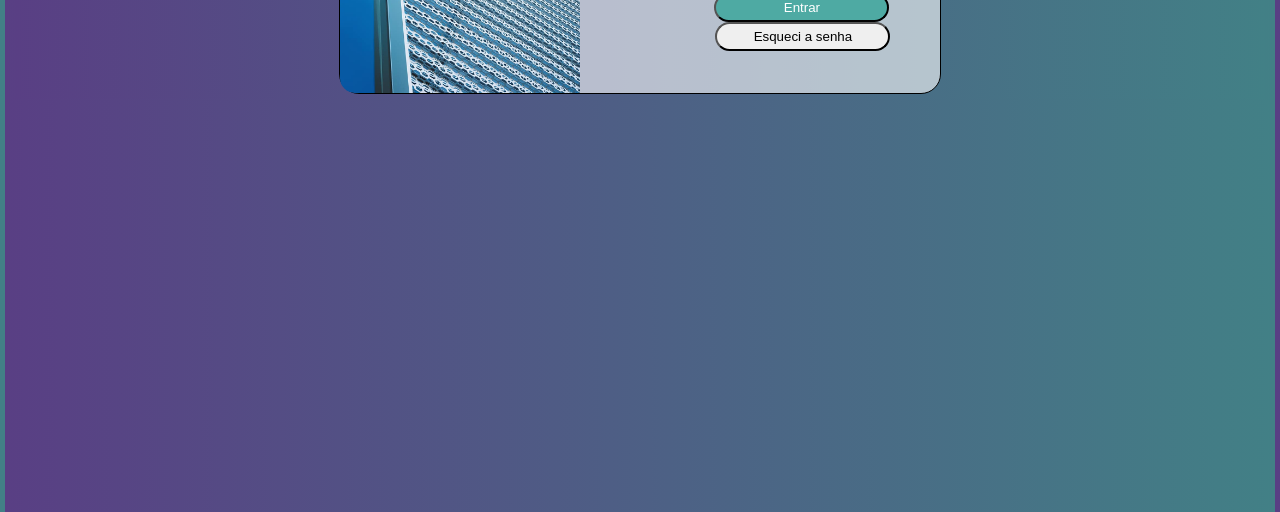
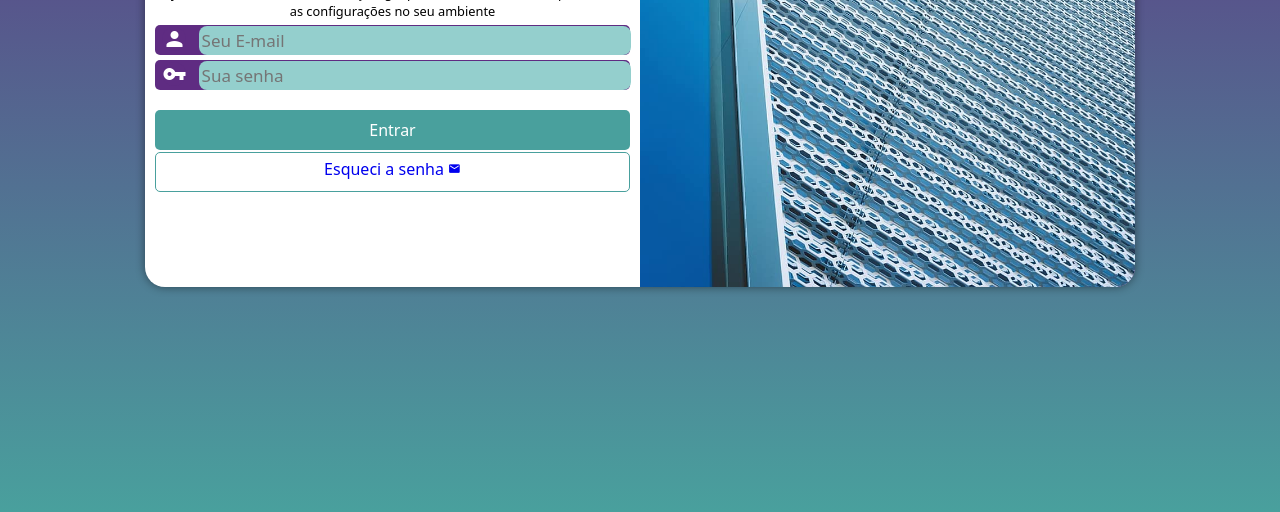
Before and after one commit to GabrielFernands1/Projeto-Login, a plain HTML site: page index.html in a window 1280 px wide. Shown: the part 288-800 px from the top of the page. Drawn offline with nearby package versions, Linux system fonts and the light colour scheme.

Commit message:
site login pronto

```diff
--- a/estilos/media-query.css
+++ b/estilos/media-query.css
@@ -1,31 +1,43 @@
 @charset "UTF-8";
+@media screen and (min-width: 768px) and (max-width: 992px){
 
-@media screen and (min-width:375px) and (max-width:600px) {
-    .submit {
-        margin: 0px;
-        width: 175px;
-        transform:translate(-2px);
-        transform: translateY(-23px);
-        background-color: #4EAAA3;
-        color: white;
-        border-radius: 20px;}
-        #esqueci{
-            border-radius: 20px;
-            margin-top: 0px;
-            width: 175px;
-            transform: translateY(-23px);
-        }
-        div h1 {
-
-            transform: translatey(18px);
-        }
+    body {
+        background-image: linear-gradient(to top,#49a09d,#5f2c82);
+    }
+    section#login {
+        width: 80vw;
+        height: 280px;
+    }
+    section#login > div#imagem {
+        float: left;
+        width: 30%;
+        height: 100%;
+    }
+    section#login > div#formulario
+    {
+        float: right;
+        width: 70%;
+    }
 
 
 }
+@media screen and (min-width: 992px){
+    body {
+        background-image: linear-gradient(to top,#49a09d,#5f2c82);}
 
-@media screen and (min-width: 768px) and (max-width: 992px) {
+    section#login {
+        width: 990px;
+        height: 350px;
+    }
+    section#login > div#imagem {
+        float: right;
+        width: 50%;
+        height: 100%;
+    }
+    section#login > div#formulario {
+        float: left;
+        width: 50%;
+    }
+
 
 }
-@media screen and (min-width:993px) and (max-width:1200px){
-
-}
--- /dev/null
+++ b/estilos/style.css
@@ -0,0 +1,138 @@
+@charset "UTF-8";
+/*
+PALETAS DE CORES
+verde: #49a09d
+lilás: #5f2c82 */
+
+* {
+    font-family: system-ui, -apple-system, BlinkMacSystemFont, 'Segoe UI', Roboto, Oxygen, Ubuntu, Cantarell, 'Open Sans', 'Helvetica Neue', sans-serif;
+    padding: 0px;
+    margin: 0px;
+    box-sizing: border-box;
+}
+body, html {
+    background-color:  #5f2c82;
+    height: 100vh;
+    width: 100vw;
+}
+main {
+    position: relative;
+    height: 100vh;
+    width: 100vw;
+}
+section#login {
+    position: absolute;
+    top: 50%;
+    left: 50%;
+    transform: translate(-50%, -50%);
+    overflow: hidden;
+    background-color: white;
+    width: 250px;
+    height: 560px;
+    border-radius: 20px;
+    box-shadow: 0px 0px 10px rgba(0, 0, 0, 0.451);
+    transition: width .3s, height .3s;
+    transition-timing-function: ease;
+}
+section#login > div#imagem {
+    display: block;
+    background:  #5f2c82 url(../imagens/metal.jpg) no-repeat;
+    background-size: cover;
+    background-position: left bottom;
+    height: 200px;
+
+}
+section#login > div#formulario {
+    display: block;
+    padding: 10px;
+}
+div#formulario {
+    text-align: center;
+    margin-bottom: 10px;
+}
+div#formulario > p {
+    font-size: 0.8em;
+}
+div.campo > label {
+    display: none;
+}
+div.campo > input {
+    background-color: #94cfcd;
+    border-radius: 8px;
+    width: calc(100% - 43px);
+    border: 0px;
+    font-size: 17px;
+    padding: 3px;
+    transform: translateY(-2px);
+
+}
+div.campo > input:focus-within{
+    background-color: white;
+}
+div.campo > span {
+    background-color: #5f2c82;
+    transform: translateY(2px );
+    border-radius: 50%;
+    color: white;
+
+
+}
+form > div.campo {
+    background-color: #5f2c82;
+    display: block;
+    height: 30px;
+    width: 100%;
+    border-radius: 5px;
+    margin: 5px 0px;
+}
+div#formulario > h1 {
+    font-size: 1.7em;
+}
+.material-symbols-outlined {
+    font-variation-settings:
+    'FILL' 0,
+    'wght' 400,
+    'GRAD' 0,
+    'opsz' 24
+  }
+form  input[type=submit] {
+    display: block;
+    font-size: 1em;
+    width: 100%;
+    height: 40px;
+    background-color: #49a09d;
+    color: white;
+    border: none;
+    border-radius:5px;
+    cursor: pointer;
+    margin-top: 20px;
+
+
+}
+form  input[type=submit]:hover {
+    background-color: #2d6462;
+}
+form  a.botao {
+    display: block;
+    text-align: center;
+    font-size: 1em;
+    width: 100%;
+    height: 40px;
+    padding-top: 5px;
+    background-color: white;
+    border: 1px solid #49a09d;
+    border-radius: 5px;
+    text-decoration: none;
+}
+form  a.botao:hover {
+    background-color: #6cd3cf;
+}
+form  a.botao  span {
+    font-size: 0.8em;
+}
+div  #ilogin {
+    transform: translate(8px , -2px);
+}
+div #isenha {
+    transform: translate(8px , -2px);
+}
--- a/index.html
+++ b/index.html
@@ -4,37 +4,33 @@
     <meta charset="UTF-8">
     <meta name="viewport" content="width=device-width, initial-scale=1.0">
     <title>login</title>
-    <link rel="stylesheet" href="estilos.css">
+    <link href="https://fonts.googleapis.com/icon?family=Material+Icons"rel="stylesheet">
+    <link rel="stylesheet" href="estilos/style.css">
     <link rel="stylesheet" href="estilos/media-query.css">
-    <link rel="stylesheet" href="https://fonts.googleapis.com/css2?family=Material+Symbols+Outlined:opsz,wght,FILL,GRAD@20..48,100..700,0..1,-50..200&icon_names=account_circle" />
-    <link rel="stylesheet" href="https://fonts.googleapis.com/css2?family=Material+Symbols+Outlined:opsz,wght,FILL,GRAD@20..48,100..700,0..1,-50..200&icon_names=vpn_key" />
-
 </head>
 <body>
+    <main>
+        <section id="login">
+            <div id="imagem">
 
-        <div class="container">
-            <img src="imagens/metal.jpg" alt="" >
-            <form action="cadastro.php" method="post">
+            </div>
+            <div id="formulario">
                 <h1>Login</h1>
-                <p>seja bem-vindo(a) faça login novamente para acessar sua conta,e poder fazer as configurações no seu ambiente</p>
+                <p>Seja bem-vindo(a) novamente. Faça login para acessar sua conta e poder fazer as configurações no seu ambiente</p>
+                <form action="cadastro.php" method="post" autocomplete="on">
+                    <div class="campo">
+                        <span class="material-icons">person</span>
+                        <input  type="email" name="login" id="ilogin" placeholder="Seu E-mail" autocomplete="email" required maxlength="30">
+                        <label for="ilogin">Login</label>
+                    </div>
+                    <div class="campo">
+                        <span class="material-icons">vpn_key</span>
+                        <input type="password" name="senha" id="isenha" placeholder="Sua senha" autocomplete="current-password" required minlength="8" maxlength="30">
+                        <label for="isenha">Senha</label>
 
-
-                <label for="iemail">Email</label>
-                <input type="email" name="email" id="iemail" email placeholder="Seu Email">
-                <br>
-
-                    <label for="isenha">Senha</label >
-                    <input  type="password" name="senha" id="isenha" required placeholder="Sua Senha" maxlength="30" minlength="8"><br>
-                </br>
-                <label  for="ienviar"></label>
-                <input class="submit" type="submit" value="Entrar"><br>
-                <label for="iesq"></label>
-                <input id="esqueci" type="submit" value="Esqueci a senha">
-
-
-            </form>
-
-        </div>
+                        <input type="submit" value="Entrar">
+                        <a href="esqueci.html" class="botao">Esqueci a senha <span class="material-icons">mail</span></a>
+                    </div>
 
 
 
@@ -42,5 +38,11 @@
 
 
 
+
+                </form>
+            </div>
+        </section>
+    </main>
+
 </body>
 </html>
```
